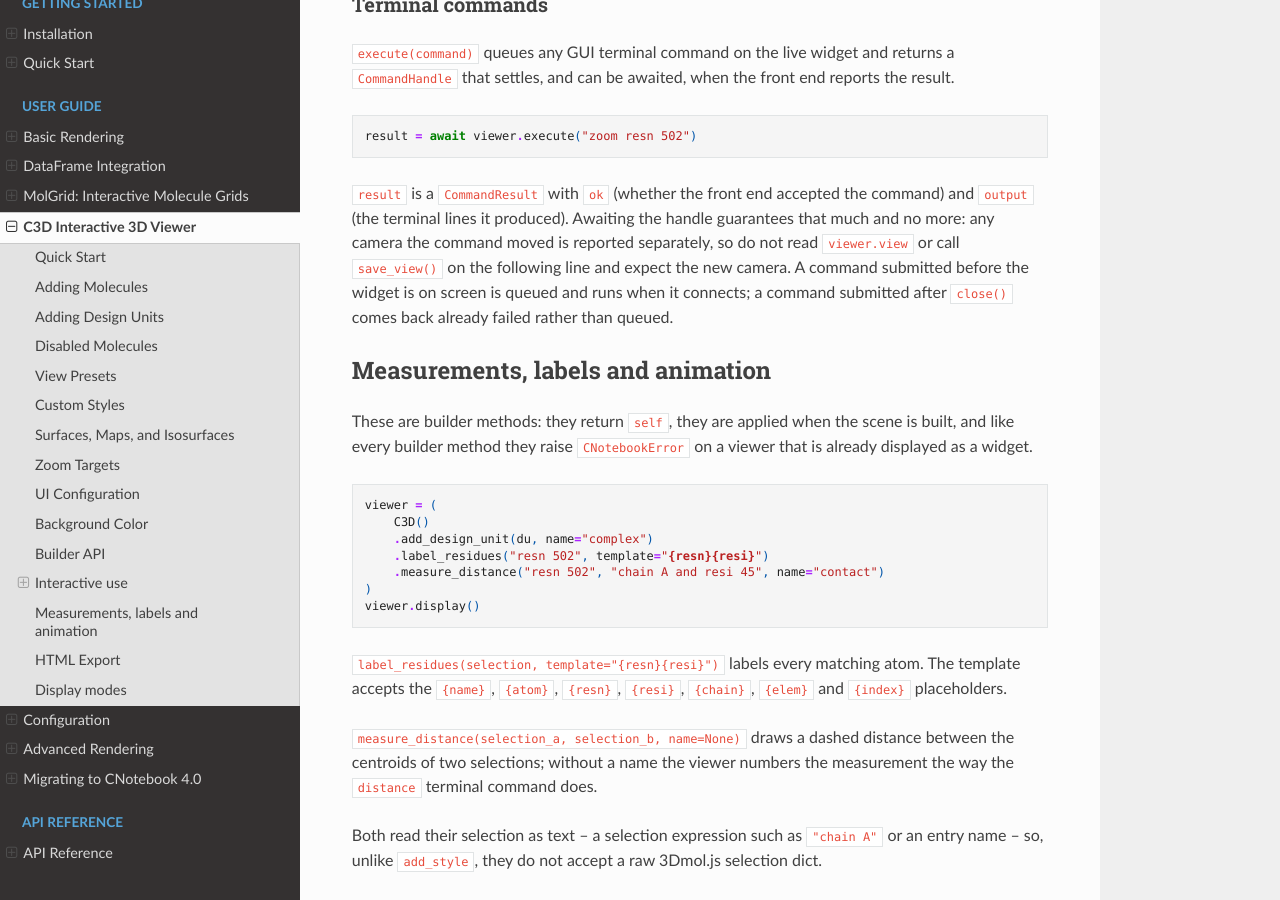
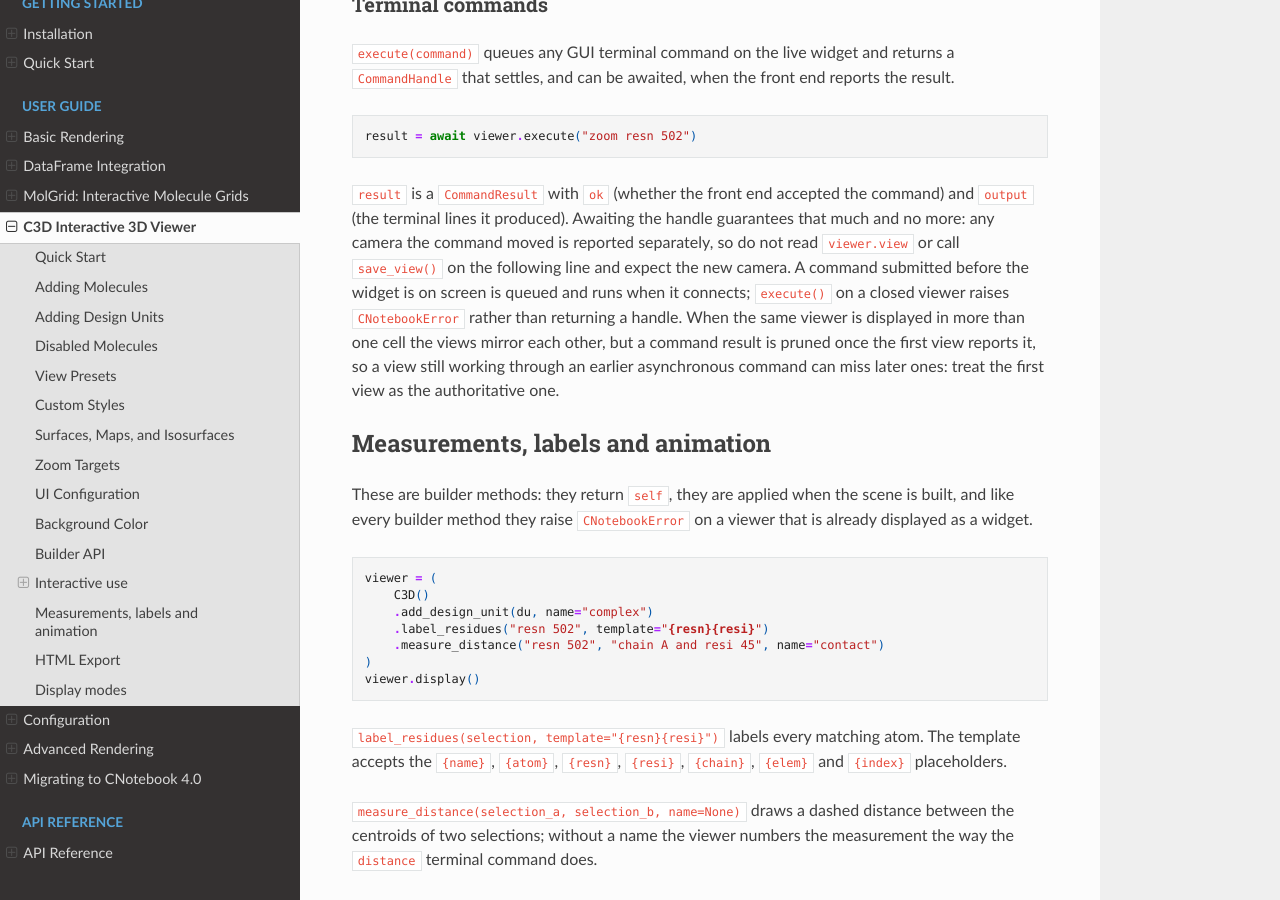
Before and after one commit to scott-arne/cnotebook, a Sphinx documentation site: the page built from docs/c3d.rst, in a window 1280 px wide and 900 px high, scrolled down 7667 px. Built offline with Sphinx 7.4.7 and the Read the Docs theme 3.1.0, drawn with Linux system fonts in a browser that asks for light colours.

Commit message:
docs: correct the closed-viewer claim and record the mirroring limitation
execute() on a closed viewer raises CNotebookError, as C3D.execute's own :raises: says;
the old sentence described C3DWidget.submit(). The paragraph now also records spec D2 as
amended: mirrored views share pruned command results, so a view still working through an
earlier asynchronous command can miss later ones.

```diff
--- a/docs/c3d.rst
+++ b/docs/c3d.rst
@@ -395,8 +395,12 @@ result.
 and ``output`` (the terminal lines it produced). Awaiting the handle guarantees that much
 and no more: any camera the command moved is reported separately, so do not read
 ``viewer.view`` or call ``save_view()`` on the following line and expect the new camera.
-A command submitted before the widget is on screen is queued and runs when it connects; a
-command submitted after ``close()`` comes back already failed rather than queued.
+A command submitted before the widget is on screen is queued and runs when it connects;
+``execute()`` on a closed viewer raises ``CNotebookError`` rather than returning a handle.
+When the same viewer is displayed in more than one cell the views mirror each other, but a
+command result is pruned once the first view reports it, so a view still working through an
+earlier asynchronous command can miss later ones: treat the first view as the authoritative
+one.
 
 Measurements, labels and animation
 ----------------------------------
```
